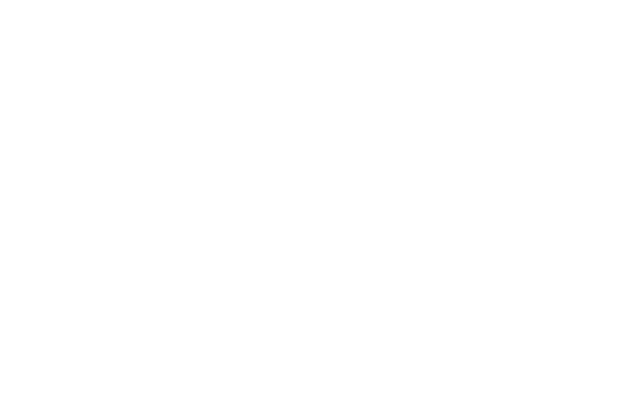
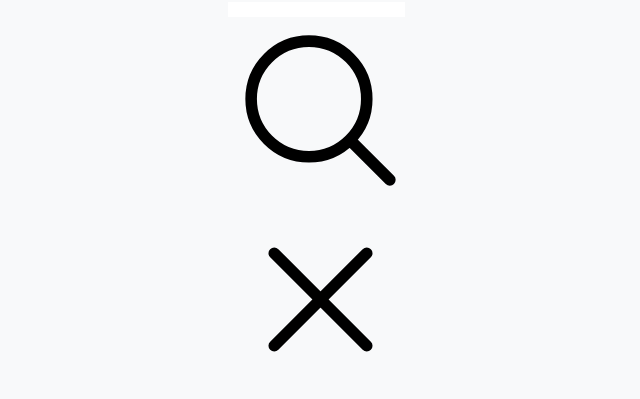
Before and after one commit to renansouza12/PokeDex, a website built with Vite: page index.html in a window 1280 px wide. Shown: the whole page, without its empty margins (320-960 px from the left). Built offline with nearby package versions, Linux system fonts and the light colour scheme; files whose address does not match are found by name.

Commit message:
estructurr html for nav added

```diff
--- a/index.html
+++ b/index.html
@@ -10,6 +10,15 @@
   <body>
     <div class="container">
       <header class="nav">
+        <div class="search_box">
+          <input type="text" name="input_pokemom"  class="input_pokemom">
+          <svg xmlns="http://www.w3.org/2000/svg" fill="none" viewBox="0 0 24 24" stroke-width="1.5" stroke="currentColor" class="w-6 h-6">
+            <path stroke-linecap="round" stroke-linejoin="round" d="M21 21l-5.197-5.197m0 0A7.5 7.5 0 105.196 5.196a7.5 7.5 0 0010.607 10.607z" />
+          </svg>
+          <svg xmlns="http://www.w3.org/2000/svg" fill="none" viewBox="0 0 24 24" stroke-width="1.5" stroke="currentColor" class="w-6 h-6">
+            <path stroke-linecap="round" stroke-linejoin="round" d="M6 18L18 6M6 6l12 12" />
+          </svg>
+        </div>
 
       </header>
       <main class="main">
--- a/sass/main.scss
+++ b/sass/main.scss
@@ -5,3 +5,9 @@
     border: 0;
     box-sizing: border-box;
 }
+body{
+    background-color: base.$white;
+    height: 100vh;
+    display: flex;
+    justify-content: center;
+}
```
Also changed, not shown: css/styles.css, 1 other file.
